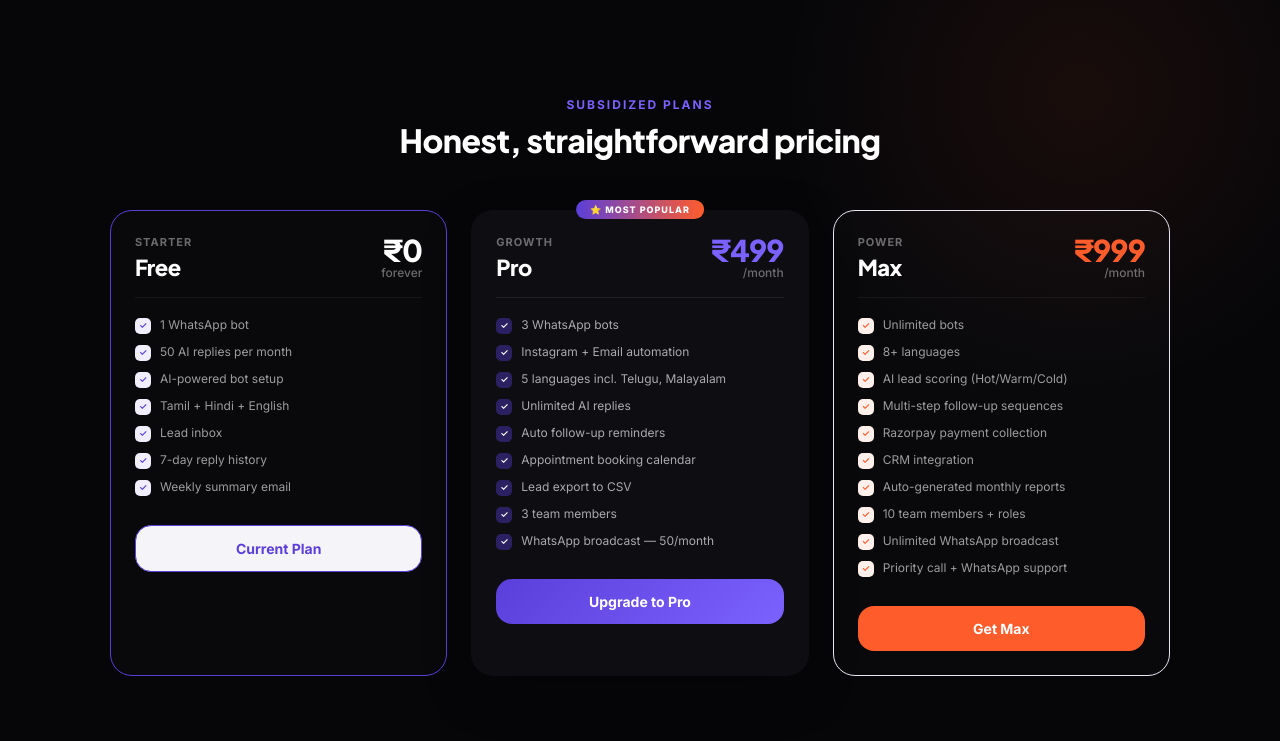
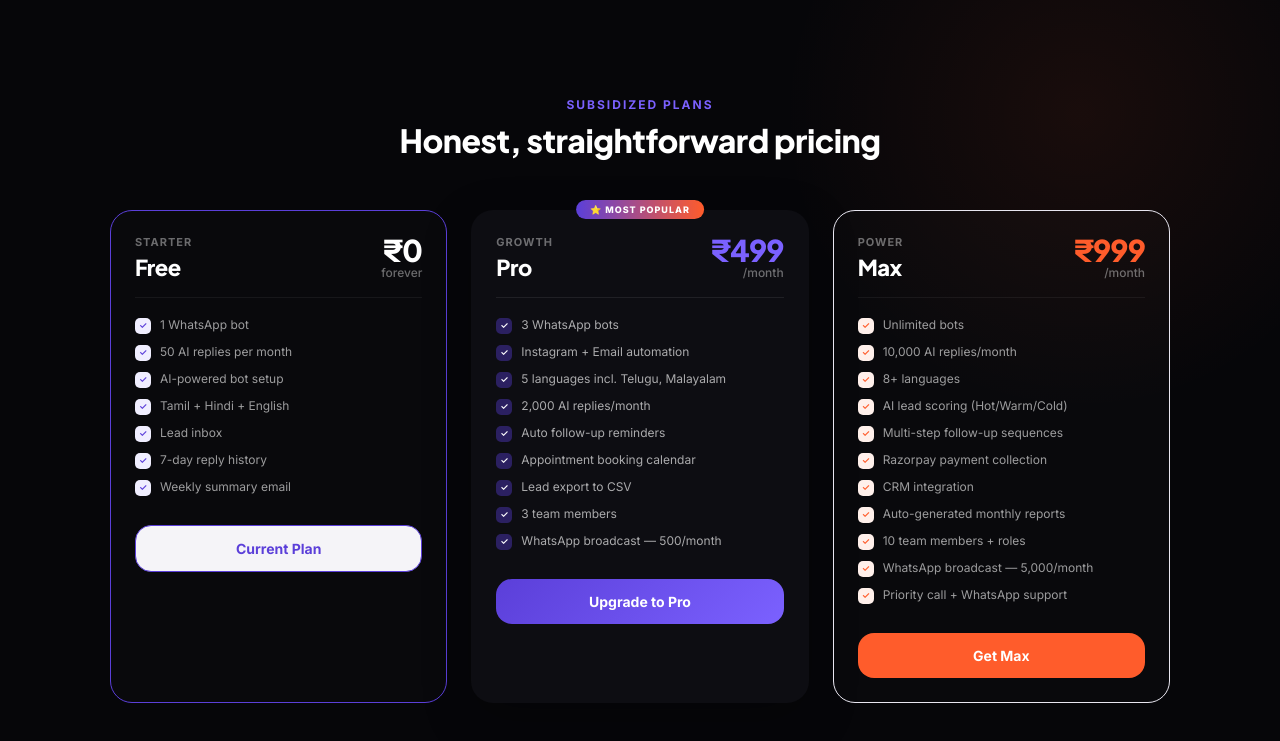
Before and after one commit to uraaiico-dev/uraai, a website: page index.html in a window 1280 px wide. Shown: the part 1031-1772 px from the top of the page. Drawn offline with nearby package versions, Linux system fonts and the light colour scheme.

Commit message:
fix: update pricing text in UI to match new plan limits

```diff
--- a/index.html
+++ b/index.html
@@ -137,12 +137,12 @@
             <li class="feat-item"><div class="feat-check">✓</div>3 WhatsApp bots</li>
             <li class="feat-item"><div class="feat-check">✓</div>Instagram + Email automation</li>
             <li class="feat-item"><div class="feat-check">✓</div>5 languages incl. Telugu, Malayalam</li>
-            <li class="feat-item"><div class="feat-check">✓</div>Unlimited AI replies</li>
+            <li class="feat-item"><div class="feat-check">✓</div>2,000 AI replies/month</li>
             <li class="feat-item"><div class="feat-check">✓</div>Auto follow-up reminders</li>
             <li class="feat-item"><div class="feat-check">✓</div>Appointment booking calendar</li>
             <li class="feat-item"><div class="feat-check">✓</div>Lead export to CSV</li>
             <li class="feat-item"><div class="feat-check">✓</div>3 team members</li>
-            <li class="feat-item"><div class="feat-check">✓</div>WhatsApp broadcast — 50/month</li>
+            <li class="feat-item"><div class="feat-check">✓</div>WhatsApp broadcast — 500/month</li>
           </ul>
           <button class="plan-cta cta-fill main-price-cta" data-tier="pro">Upgrade to Pro</button>
         </div>
@@ -161,6 +161,7 @@
           <div class="plan-divider" style="background: rgba(255,255,255,0.06);"></div>
           <ul class="feat-list" style="margin-bottom:24px;">
             <li class="feat-item" style="color: rgba(255,255,255,0.6);"><div class="feat-check ember">✓</div>Unlimited bots</li>
+            <li class="feat-item" style="color: rgba(255,255,255,0.6);"><div class="feat-check ember">✓</div>10,000 AI replies/month</li>
             <li class="feat-item" style="color: rgba(255,255,255,0.6);"><div class="feat-check ember">✓</div>8+ languages</li>
             <li class="feat-item" style="color: rgba(255,255,255,0.6);"><div class="feat-check ember">✓</div>AI lead scoring (Hot/Warm/Cold)</li>
             <li class="feat-item" style="color: rgba(255,255,255,0.6);"><div class="feat-check ember">✓</div>Multi-step follow-up sequences</li>
@@ -168,7 +169,7 @@
             <li class="feat-item" style="color: rgba(255,255,255,0.6);"><div class="feat-check ember">✓</div>CRM integration</li>
             <li class="feat-item" style="color: rgba(255,255,255,0.6);"><div class="feat-check ember">✓</div>Auto-generated monthly reports</li>
             <li class="feat-item" style="color: rgba(255,255,255,0.6);"><div class="feat-check ember">✓</div>10 team members + roles</li>
-            <li class="feat-item" style="color: rgba(255,255,255,0.6);"><div class="feat-check ember">✓</div>Unlimited WhatsApp broadcast</li>
+            <li class="feat-item" style="color: rgba(255,255,255,0.6);"><div class="feat-check ember">✓</div>WhatsApp broadcast — 5,000/month</li>
             <li class="feat-item" style="color: rgba(255,255,255,0.6);"><div class="feat-check ember">✓</div>Priority call + WhatsApp support</li>
           </ul>
           <button class="plan-cta cta-ember main-price-cta" data-tier="max">Get Max</button>
@@ -987,12 +988,12 @@
                 <li class="feat-item"><div class="feat-check">✓</div>3 WhatsApp bots</li>
                 <li class="feat-item"><div class="feat-check">✓</div>Instagram + Email automation</li>
                 <li class="feat-item"><div class="feat-check">✓</div>5 languages incl. Telugu, Malayalam</li>
-                <li class="feat-item"><div class="feat-check">✓</div>Unlimited AI replies</li>
+                <li class="feat-item"><div class="feat-check">✓</div>2,000 AI replies/month</li>
                 <li class="feat-item"><div class="feat-check">✓</div>Auto follow-up reminders</li>
                 <li class="feat-item"><div class="feat-check">✓</div>Appointment booking calendar</li>
                 <li class="feat-item"><div class="feat-check">✓</div>Lead export to CSV</li>
                 <li class="feat-item"><div class="feat-check">✓</div>3 team members</li>
-                <li class="feat-item"><div class="feat-check">✓</div>WhatsApp broadcast — 50/month</li>
+                <li class="feat-item"><div class="feat-check">✓</div>WhatsApp broadcast — 500/month</li>
               </ul>
               <button class="plan-cta cta-fill inline-price-cta" data-tier="pro">Upgrade to Pro</button>
             </div>
@@ -1011,6 +1012,7 @@
               <div class="plan-divider"></div>
               <ul class="feat-list">
                 <li class="feat-item"><div class="feat-check ember">✓</div>Unlimited bots</li>
+                <li class="feat-item"><div class="feat-check ember">✓</div>10,000 AI replies/month</li>
                 <li class="feat-item"><div class="feat-check ember">✓</div>8+ languages</li>
                 <li class="feat-item"><div class="feat-check ember">✓</div>AI lead scoring (Hot/Warm/Cold)</li>
                 <li class="feat-item"><div class="feat-check ember">✓</div>Multi-step follow-up sequences</li>
@@ -1018,7 +1020,7 @@
                 <li class="feat-item"><div class="feat-check ember">✓</div>CRM integration</li>
                 <li class="feat-item"><div class="feat-check ember">✓</div>Auto-generated monthly reports</li>
                 <li class="feat-item"><div class="feat-check ember">✓</div>10 team members + roles</li>
-                <li class="feat-item"><div class="feat-check ember">✓</div>Unlimited WhatsApp broadcast</li>
+                <li class="feat-item"><div class="feat-check ember">✓</div>WhatsApp broadcast — 5,000/month</li>
                 <li class="feat-item"><div class="feat-check ember">✓</div>Priority call + WhatsApp support</li>
               </ul>
               <button class="plan-cta cta-ember inline-price-cta" data-tier="max">Get Max</button>
```
